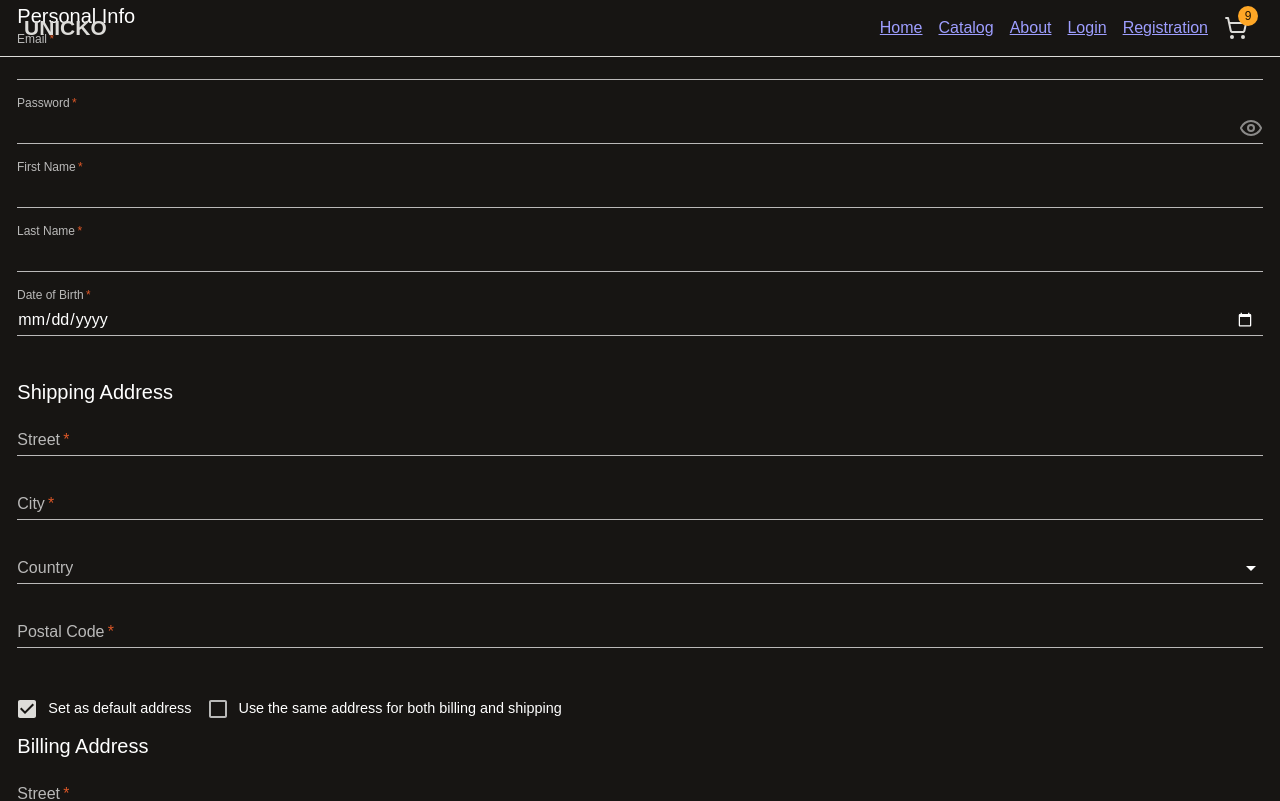
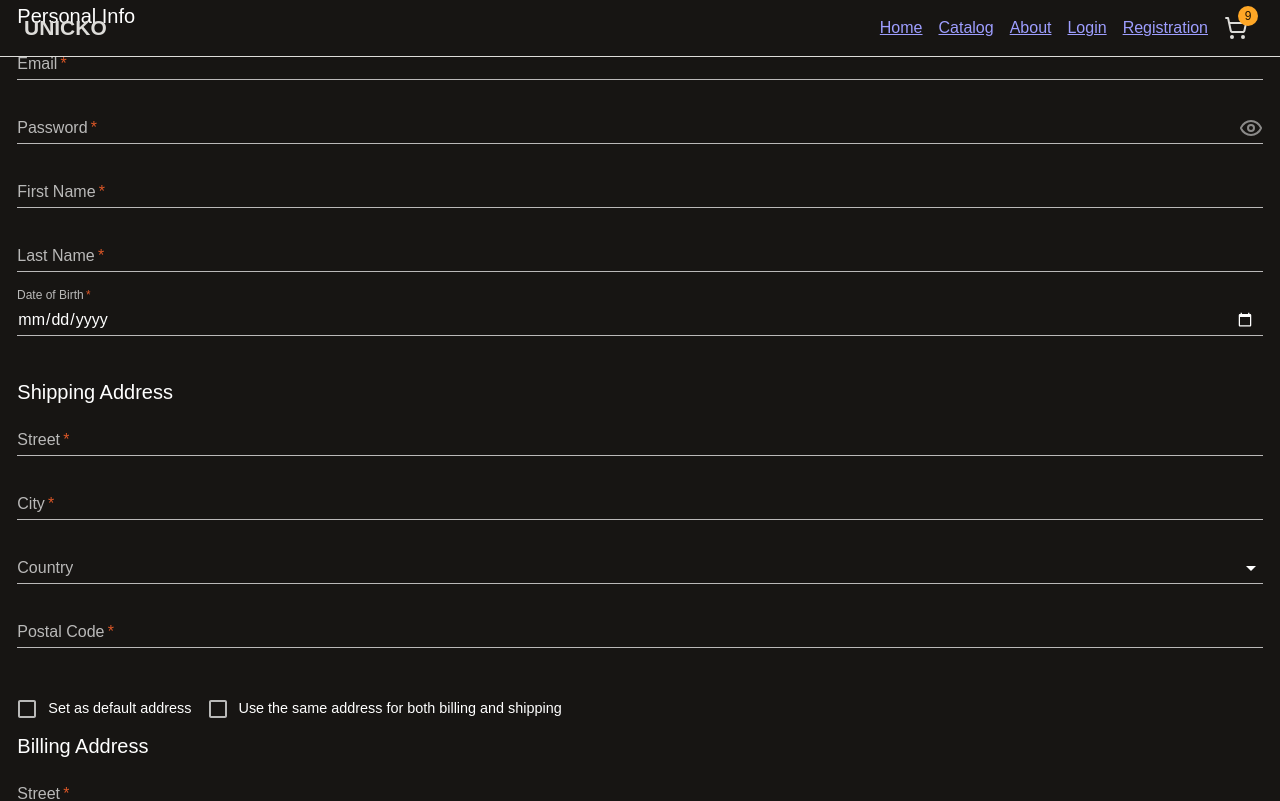
Before and after one commit to IlinJoy/e-commerce-application, a React (Vite) app: page /registration in a window 1280 px wide. Shown: the top 801 px of the page. Built offline with nearby package versions, Linux system fonts and the light colour scheme.

Commit message:
fix: registration form to include checkbox values

```diff
--- /dev/null
+++ b/src/components/checkbox/checkbox.tsx
@@ -0,0 +1,12 @@
+import FormControlLabel from '@mui/material/FormControlLabel';
+import Checkbox from '@mui/material/Checkbox';
+import type { Control, FieldValues, Path } from 'react-hook-form';
+import { useController } from 'react-hook-form';
+
+type CheckBoxProps<T extends FieldValues> = { name: Path<T>; label: string; control: Control<T>; onClick?: () => void };
+
+export function CheckBox<T extends FieldValues>({ name, label, control, onClick }: CheckBoxProps<T>) {
+  const { field } = useController({ name, control });
+
+  return <FormControlLabel control={<Checkbox {...field} onClick={onClick} />} label={label} />;
+}
--- a/src/components/login-form/login-form.tsx
+++ b/src/components/login-form/login-form.tsx
@@ -26,7 +26,6 @@ export function LoginForm({ onSubmit, control, errors, isSubmitting, isValidForm
         isDisabled={isSubmitting}
         name="email"
         control={control}
-        shrinkLabel
         error={errors.email?.message}
       />
       <FormInput
@@ -35,7 +34,6 @@ export function LoginForm({ onSubmit, control, errors, isSubmitting, isValidForm
         isDisabled={isSubmitting}
         name="password"
         control={control}
-        shrinkLabel
         error={errors.password?.message}
       />
       <Button type="submit" disabled={!isValidForm} loading={isSubmitting}>
--- a/src/components/registration-form/address-form.tsx
+++ b/src/components/registration-form/address-form.tsx
@@ -1,9 +1,10 @@
-/* eslint-disable no-restricted-imports */
 import { FormInput } from '../input/input';
-import { Checkbox, FormControlLabel, MenuItem, Typography } from '@mui/material';
+import MenuItem from '@mui/material/MenuItem';
+import Typography from '@mui/material/Typography';
 import { type Control } from 'react-hook-form';
 import { SelectFormInput } from '../select/select';
 import type { RegisterFormInputs } from '@/validation/registration-validation';
+import { CheckBox } from '../checkbox/checkbox';
 
 interface AddressFormProps {
   prefix: 'shipping' | 'billing';
@@ -24,8 +25,7 @@ export const AddressForm: React.FC<AddressFormProps> = ({ prefix, title, control
         <MenuItem value="Canada">Canada</MenuItem>
       </SelectFormInput>
       <FormInput name={`${prefix}PostalCode`} control={control} label="Postal Code" isDisabled={isDisabled} />
-
-      <FormControlLabel control={<Checkbox defaultChecked />} label="Set as default address" />
+      <CheckBox control={control} name={`${prefix}DefaultAddress`} label="Set as default address" />
     </>
   );
 };
--- a/src/components/registration-form/registration-form.tsx
+++ b/src/components/registration-form/registration-form.tsx
@@ -1,12 +1,13 @@
-/* eslint-disable no-restricted-imports */
-import { useEffect, type BaseSyntheticEvent, type ChangeEvent, useState } from 'react';
+import { useEffect, type BaseSyntheticEvent, useState } from 'react';
 import type { UseFormResetField } from 'react-hook-form';
 import { type UseFormSetValue, type Control, useWatch } from 'react-hook-form';
 import { FormInput } from '../input/input';
 import type { RegisterFormInputs } from '@/validation/registration-validation';
-import { Button, Checkbox, FormControlLabel, Typography } from '@mui/material';
+import Typography from '@mui/material/Typography';
+import Button from '@mui/material/Button';
 import { AddressForm } from './address-form';
 import styles from './registration-form.module.scss';
+import { CheckBox } from '../checkbox/checkbox';
 
 type RegisterFormProps = {
   onSubmit: (e?: BaseSyntheticEvent<object>) => Promise<void>;
@@ -25,7 +26,6 @@ export function RegisterForm({
   control,
   resetField,
 }: RegisterFormProps) {
-  //для установки того же адреса для оплаты
   const [sameAddress, setIsSameAddress] = useState(false);
   const watchedValues = useWatch({
     control,
@@ -49,14 +49,7 @@ export function RegisterForm({
     }
   }, [sameAddress, resetField, watchedValues, setValue]);
 
-  const handleSameAddressChecked = () => {
-    handleChecked('sameAddress');
-    setIsSameAddress((prev) => !prev);
-  };
-
-  const handleChecked = (fieldName: keyof RegisterFormInputs) => (event: ChangeEvent<HTMLInputElement>) => {
-    setValue(fieldName, event.target.checked);
-  };
+  const handleSameAddressChecked = () => setIsSameAddress((prev) => !prev);
 
   //чтобы при смене страны поле с кодом очищалось
   const [shippingCountry, billingCountry] = useWatch({
@@ -78,38 +71,10 @@ export function RegisterForm({
     <form onSubmit={onSubmit}>
       <div className={styles.personalInfo}>
         <Typography variant="h6">Personal Info</Typography>
-        <FormInput
-          type="email"
-          label="Email"
-          isDisabled={isSubmitting}
-          name="email"
-          control={control}
-          shrinkLabel={true}
-        />
-        <FormInput
-          type={'password'}
-          label="Password"
-          isDisabled={isSubmitting}
-          name="password"
-          control={control}
-          shrinkLabel={true}
-        />
-        <FormInput
-          type={'text'}
-          label="First Name"
-          isDisabled={isSubmitting}
-          name="firstName"
-          control={control}
-          shrinkLabel={true}
-        />
-        <FormInput
-          type={'text'}
-          label="Last Name"
-          isDisabled={isSubmitting}
-          name="lastName"
-          control={control}
-          shrinkLabel={true}
-        />
+        <FormInput type="email" label="Email" isDisabled={isSubmitting} name="email" control={control} />
+        <FormInput type={'password'} label="Password" isDisabled={isSubmitting} name="password" control={control} />
+        <FormInput type={'text'} label="First Name" isDisabled={isSubmitting} name="firstName" control={control} />
+        <FormInput type={'text'} label="Last Name" isDisabled={isSubmitting} name="lastName" control={control} />
         <FormInput
           type={'date'}
           label="Date of Birth"
@@ -122,8 +87,10 @@ export function RegisterForm({
 
       <div className={styles.shippingAddress}>
         <AddressForm prefix="shipping" title="Shipping Address" control={control} isDisabled={isSubmitting} />
-        <FormControlLabel
-          control={<Checkbox onClick={handleSameAddressChecked} />}
+        <CheckBox
+          onClick={handleSameAddressChecked}
+          control={control}
+          name="sameAddress"
           label="Use the same address for both billing and shipping"
         />
       </div>
--- a/src/validation/registration-validation.tsx
+++ b/src/validation/registration-validation.tsx
@@ -26,6 +26,9 @@ export const registrationSchema = z
     billingPostalCode: z.string().nonempty(),
 
     sameAddress: z.boolean().optional(),
+
+    shippingDefaultAddress: z.boolean(),
+    billingDefaultAddress: z.boolean(),
   })
   .superRefine((data, ctx) => {
     // Shipping
```
